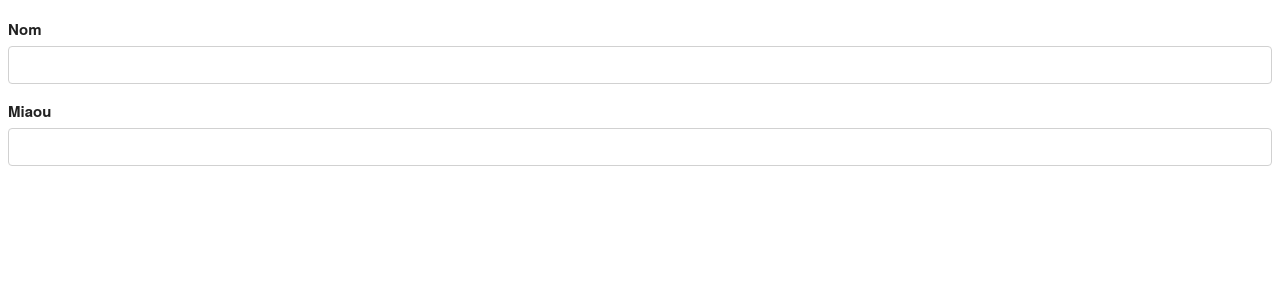
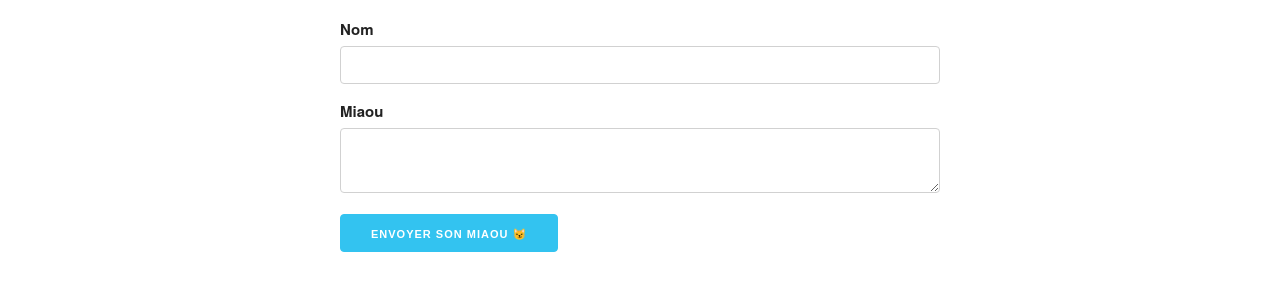
Before and after one commit to Graphandco/Twitter-Clone, a plain HTML site: page Client/index.html in a window 1280 px wide. Shown: the part 79-370 px from the top of the page. Drawn offline with nearby package versions, Linux system fonts and the light colour scheme.

Commit message:
Set Up HTML+CSS

```diff
--- a/Client/index.html
+++ b/Client/index.html
@@ -20,12 +20,12 @@
                 <label for="name">Nom</label>
                 <input type="text" id="name" class="u-full-width" name="name" />
                 <label for="content">Miaou</label>
-                <input
-                    type="text"
-                    id="content"
+                <textarea
                     class="u-full-width"
                     name="content"
-                />
+                    id="content"
+                ></textarea>
+                <button class="button-primary">Envoyer son miaou 😼</button>
             </form>
         </main>
     </body>
--- a/Client/style.css
+++ b/Client/style.css
@@ -3,3 +3,8 @@ h1 {
     text-align: center;
     padding: 1rem;
 }
+
+form {
+    width: 600px;
+    margin: auto;
+}
```
